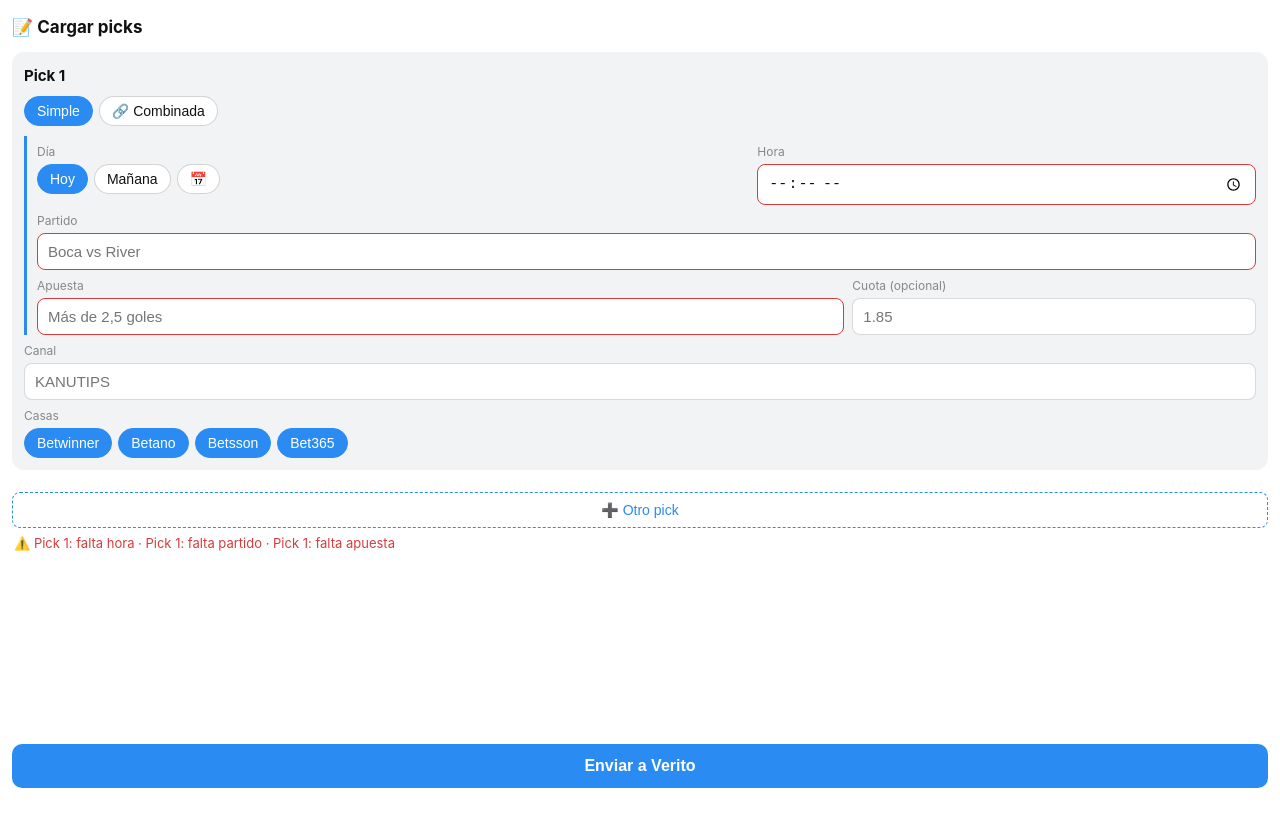
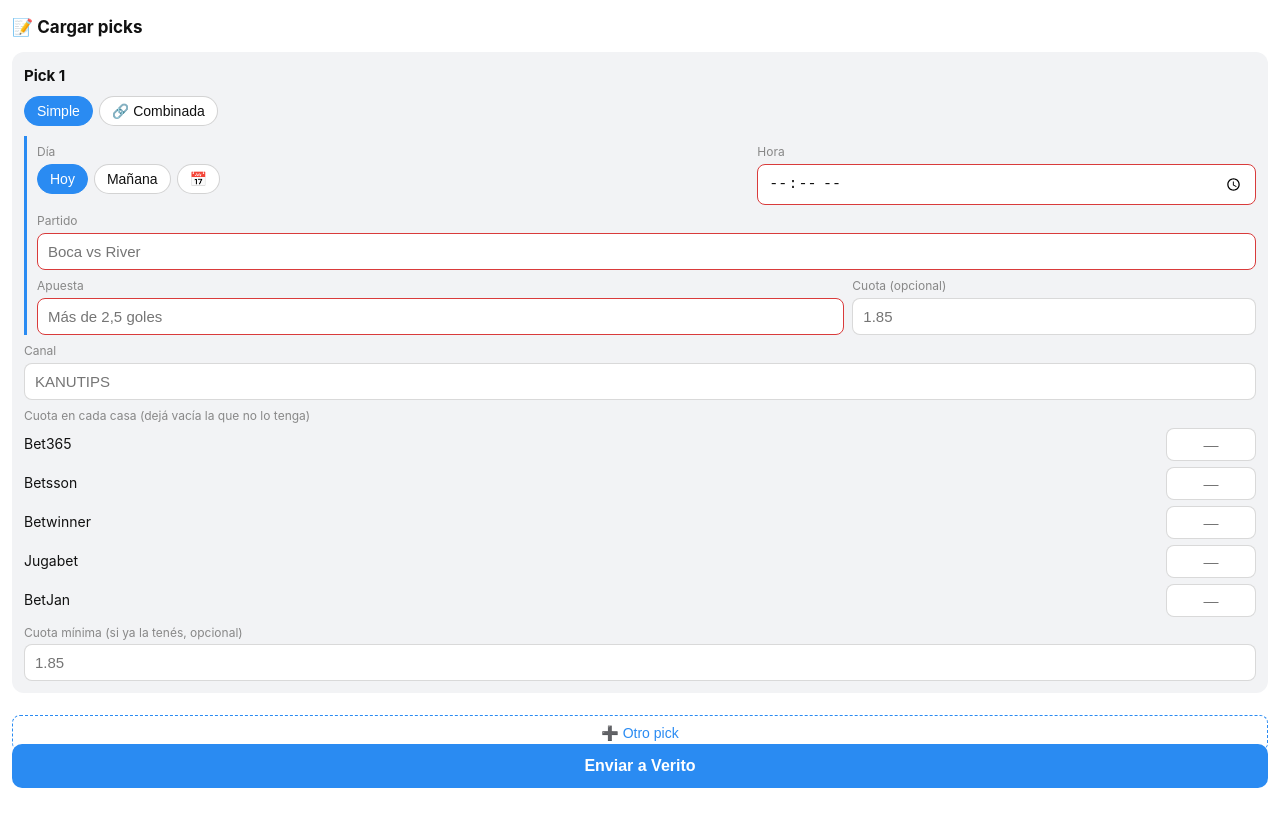
Before and after one commit to kaminchi/Verito, a plain HTML site: page index.html in a window 1280 px wide. Both pictures are taken after a click on the button "Enviar a Verito". Before the commit the page ends 800 px from the top, so only its background shows below. Drawn offline with Linux system fonts and the light colour scheme.

Commit message:
Add files via upload

```diff
--- a/index.html
+++ b/index.html
@@ -32,6 +32,8 @@
   .add{width:100%;margin-top:10px;padding:9px;border:1px dashed var(--acc);border-radius:8px;
     background:none;color:var(--acc);font-size:14px}
   .bad{border-color:var(--err)!important}
+  .cq{display:grid;grid-template-columns:1fr 90px;gap:6px 8px;align-items:center}
+  .cq span{font-size:14px} .cq input{padding:7px 8px;text-align:center}
   #msg{color:var(--err);font-size:13px;min-height:18px;margin:6px 2px}
   #enviar{position:fixed;left:12px;right:12px;bottom:12px;padding:13px;border:0;border-radius:10px;
     background:var(--acc);color:var(--acctx);font-size:16px;font-weight:600}
@@ -50,7 +52,7 @@
 const tg = window.Telegram && Telegram.WebApp;
 if (tg) { tg.ready(); tg.expand(); }
 const q = new URLSearchParams(location.search);
-const CASAS = (q.get("casas") || "Betwinner,Betano,Betsson,Bet365").split(",").filter(Boolean);
+const CASAS = (q.get("casas") || "Bet365,Betsson,Betwinner,Jugabet,BetJan").split(",").filter(Boolean);
 const CANALES = (q.get("canales") || "").split("|").filter(Boolean);
 document.getElementById("dl-canales").innerHTML = CANALES.map(c => `<option value="${esc(c)}">`).join("");
 
@@ -58,7 +60,7 @@ function esc(s){return String(s).replace(/[&<>"]/g,c=>({"&":"&amp;","<":"&lt;","
 function hoy(d=0){const t=new Date();t.setDate(t.getDate()+d);
   return t.getFullYear()+"-"+String(t.getMonth()+1).padStart(2,"0")+"-"+String(t.getDate()).padStart(2,"0")}
 
-let ultimoCanal = CANALES[0] || "", ultimasCasas = [...CASAS];
+let ultimoCanal = CANALES[0] || "";
 
 function pataHTML(i, combi){
   return `<div class="pata" data-pata>
@@ -90,8 +92,11 @@ function nuevoPick(){
     <div data-total style="display:none"><label>Cuota total de la combinada (opcional)</label>
       <input data-cuota-total inputmode="decimal" placeholder="3.45"></div>
     <label>Canal</label><input data-canal list="dl-canales" placeholder="KANUTIPS" value="${esc(ultimoCanal)}">
-    <label>Casas</label><div class="seg" data-casas>${CASAS.map(c =>
-      `<button type="button" class="chip ${ultimasCasas.includes(c)?"on":""}" data-casa="${esc(c)}">${esc(c)}</button>`).join("")}</div>`;
+    <label>Cuota en cada casa (dejá vacía la que no lo tenga)</label>
+    <div class="cq" data-cuotas>${CASAS.map(c =>
+      `<span>${esc(c)}</span><input data-cq="${esc(c)}" inputmode="decimal" placeholder="—">`).join("")}</div>
+    <label>Cuota mínima (si ya la tenés, opcional)</label>
+    <input data-min inputmode="decimal" placeholder="1.85">`;
   document.getElementById("lista").appendChild(el);
   setTipo(el, "simple");
   numerar();
@@ -157,7 +162,6 @@ document.addEventListener("click", e => {
     pata.querySelectorAll("[data-dia] button").forEach(x => x.classList.toggle("on", x === b));
     f.style.display = b.dataset.d === "x" ? "" : "none";
   }
-  else if (b.dataset.casa) { b.classList.toggle("on"); }
   else if (b.hasAttribute("data-add-pata")) { agregarPata(pick); numerar(); }
   else if (b.hasAttribute("data-del-pata")) {
     if (pick.querySelectorAll("[data-pata]").length > 2) { pata.remove(); numerar(); }
@@ -169,10 +173,7 @@ document.addEventListener("click", e => {
 
 document.getElementById("otro").onclick = () => {
   const ps = document.querySelectorAll(".pick"), ult = ps[ps.length-1];
-  if (ult) {
-    ultimoCanal = ult.querySelector("[data-canal]").value.trim();
-    ultimasCasas = [...ult.querySelectorAll("[data-casa].on")].map(x => x.dataset.casa);
-  }
+  if (ult) ultimoCanal = ult.querySelector("[data-canal]").value.trim();
   nuevoPick().scrollIntoView({behavior: "smooth"});
 };
 
@@ -189,14 +190,21 @@ function juntar(){
       if (d.cuota && !(+d.cuota > 1)) { p.querySelector("[data-cuota]").classList.add("bad"); errores.push(`Pick ${i+1}: cuota rara`); }
       return { f: d.fecha, h: d.hora, p: d.partido, a: d.apuesta, c: d.cuota || null };
     });
-    const casas = [...el.querySelectorAll("[data-casa].on")].map(x => x.dataset.casa);
-    if (!casas.length) { el.querySelector("[data-casas]").classList.add("bad"); errores.push(`Pick ${i+1}: elegí al menos una casa`); }
+    const cq = {};
+    el.querySelectorAll("[data-cq]").forEach(inp => {
+      const v = inp.value.trim().replace(",", ".");
+      if (!v) return;
+      if (!(+v > 1)) { inp.classList.add("bad"); errores.push(`Pick ${i+1}: cuota rara en ${inp.dataset.cq}`); return; }
+      cq[inp.dataset.cq] = v;
+    });
+    const mn = el.querySelector("[data-min]").value.trim().replace(",", ".");
+    if (mn && !(+mn > 1)) { el.querySelector("[data-min]").classList.add("bad"); errores.push(`Pick ${i+1}: mínima rara`); }
     const canal = el.querySelector("[data-canal]").value.trim();
     const total = el.querySelector("[data-cuota-total]").value.trim().replace(",", ".");
     if (el.dataset.modo === "combinada")
-      picks.push({ t: "c", c: total || null, canal, casas, patas });
+      picks.push({ t: "c", c: total || null, canal, q: cq, m: mn || null, patas });
     else
-      picks.push({ t: "s", canal, casas, ...patas[0] });
+      picks.push({ t: "s", canal, q: cq, m: mn || null, ...patas[0] });
   });
   return { picks, errores };
 }
```
